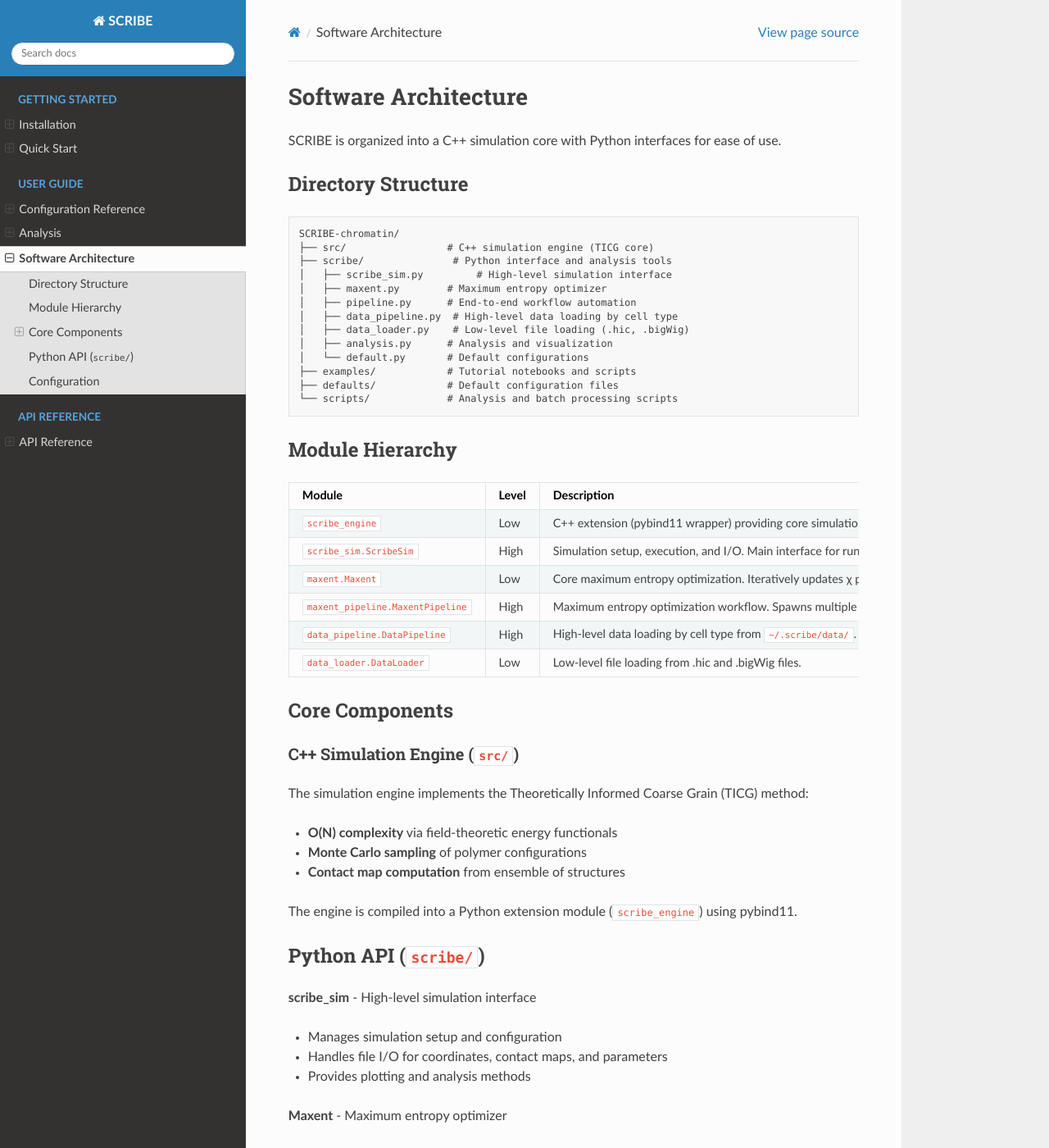
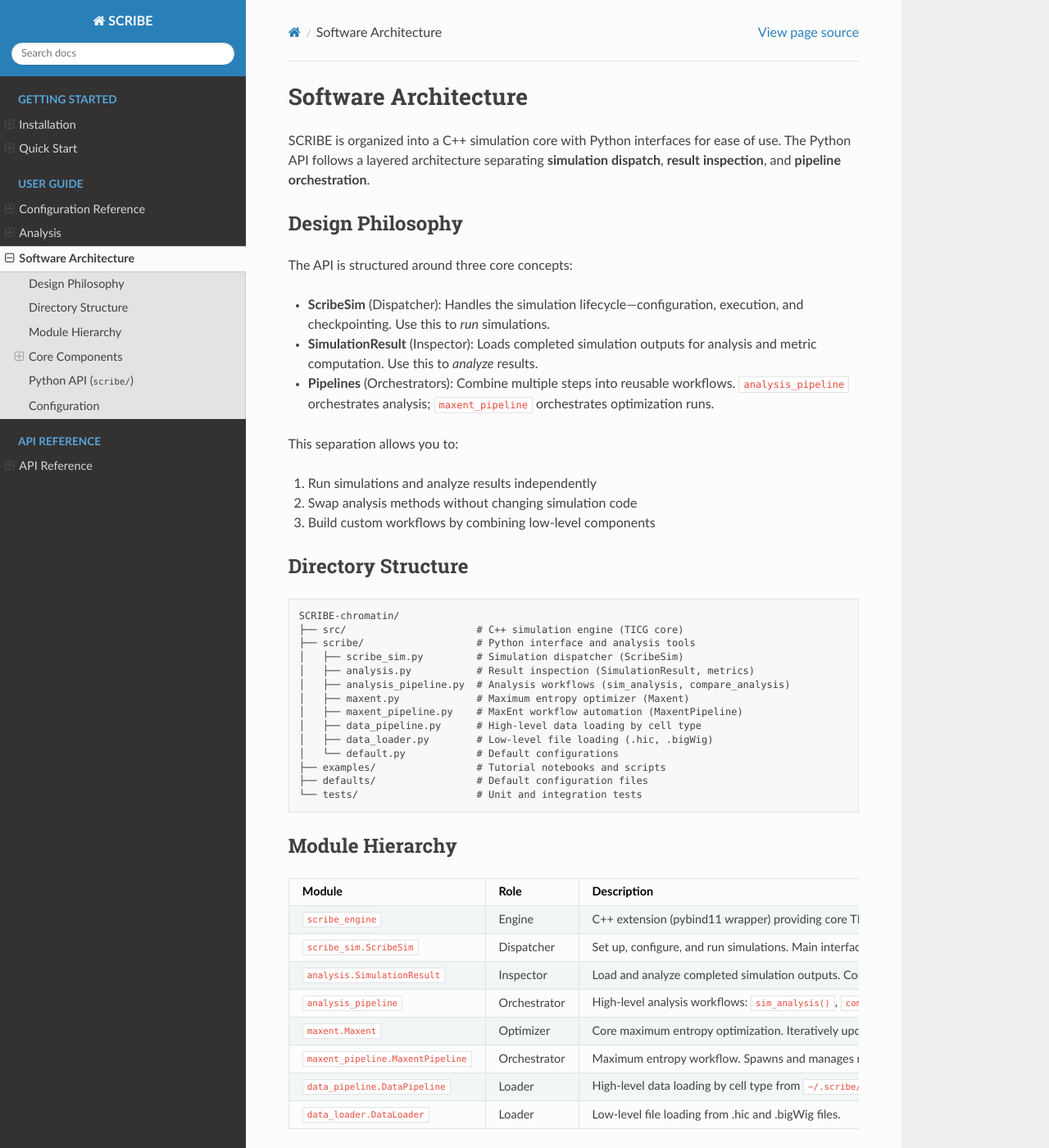
Before and after one commit to SorenKyhl/SCRIBE-chromatin, a Sphinx documentation site: the page built from docs/source/architecture.rst, in a window 1280 px wide and 1400 px high. Shown: the whole window at 82% size. Built offline with Sphinx 7.4.7 and the Read the Docs theme 3.1.0, drawn with Linux system fonts in a browser that asks for light colours; some of the changed text lies outside the part shown.

Commit message:
update docs: design philosophy

```diff
--- a/docs/source/architecture.rst
+++ b/docs/source/architecture.rst
@@ -2,6 +2,22 @@ Software Architecture
 =====================
 
 SCRIBE is organized into a C++ simulation core with Python interfaces for ease of use.
+The Python API follows a layered architecture separating **simulation dispatch**, **result inspection**, and **pipeline orchestration**.
+
+Design Philosophy
+-----------------
+
+The API is structured around three core concepts:
+
+- **ScribeSim** (Dispatcher): Handles the simulation lifecycle—configuration, execution, and checkpointing. Use this to *run* simulations.
+- **SimulationResult** (Inspector): Loads completed simulation outputs for analysis and metric computation. Use this to *analyze* results.
+- **Pipelines** (Orchestrators): Combine multiple steps into reusable workflows. ``analysis_pipeline`` orchestrates analysis; ``maxent_pipeline`` orchestrates optimization runs.
+
+This separation allows you to:
+
+1. Run simulations and analyze results independently
+2. Swap analysis methods without changing simulation code
+3. Build custom workflows by combining low-level components
 
 Directory Structure
 -------------------
@@ -9,18 +25,19 @@ Directory Structure
 .. code-block:: text
 
    SCRIBE-chromatin/
-   ├── src/                 # C++ simulation engine (TICG core)
-   ├── scribe/               # Python interface and analysis tools
-   │   ├── scribe_sim.py         # High-level simulation interface
-   │   ├── maxent.py        # Maximum entropy optimizer
-   │   ├── pipeline.py      # End-to-end workflow automation
-   │   ├── data_pipeline.py  # High-level data loading by cell type
-   │   ├── data_loader.py    # Low-level file loading (.hic, .bigWig)
-   │   ├── analysis.py      # Analysis and visualization
-   │   └── default.py       # Default configurations
-   ├── examples/            # Tutorial notebooks and scripts
-   ├── defaults/            # Default configuration files
-   └── scripts/             # Analysis and batch processing scripts
+   ├── src/                      # C++ simulation engine (TICG core)
+   ├── scribe/                   # Python interface and analysis tools
+   │   ├── scribe_sim.py         # Simulation dispatcher (ScribeSim)
+   │   ├── analysis.py           # Result inspection (SimulationResult, metrics)
+   │   ├── analysis_pipeline.py  # Analysis workflows (sim_analysis, compare_analysis)
+   │   ├── maxent.py             # Maximum entropy optimizer (Maxent)
+   │   ├── maxent_pipeline.py    # MaxEnt workflow automation (MaxentPipeline)
+   │   ├── data_pipeline.py      # High-level data loading by cell type
+   │   ├── data_loader.py        # Low-level file loading (.hic, .bigWig)
+   │   └── default.py            # Default configurations
+   ├── examples/                 # Tutorial notebooks and scripts
+   ├── defaults/                 # Default configuration files
+   └── tests/                    # Unit and integration tests
 
 
 Module Hierarchy
@@ -28,28 +45,34 @@ Module Hierarchy
 
 .. list-table::
    :header-rows: 1
-   :widths: 20 15 65
+   :widths: 25 15 60
 
    * - Module
-     - Level
+     - Role
      - Description
    * - ``scribe_engine``
-     - Low
-     - C++ extension (pybind11 wrapper) providing core simulation routines
+     - Engine
+     - C++ extension (pybind11 wrapper) providing core TICG simulation routines
    * - ``scribe_sim.ScribeSim``
-     - High
-     - Simulation setup, execution, and I/O. Main interface for running simulations.
+     - Dispatcher
+     - Set up, configure, and run simulations. Main interface for launching jobs.
+   * - ``analysis.SimulationResult``
+     - Inspector
+     - Load and analyze completed simulation outputs. Computes metrics and generates plots.
+   * - ``analysis_pipeline``
+     - Orchestrator
+     - High-level analysis workflows: ``sim_analysis()``, ``compare_analysis()``
    * - ``maxent.Maxent``
-     - Low
+     - Optimizer
      - Core maximum entropy optimization. Iteratively updates χ parameters.
    * - ``maxent_pipeline.MaxentPipeline``
-     - High
-     - Maximum entropy optimization workflow. Spawns multiple training runs.
+     - Orchestrator
+     - Maximum entropy workflow. Spawns and manages multiple training runs.
    * - ``data_pipeline.DataPipeline``
-     - High
+     - Loader
      - High-level data loading by cell type from ``~/.scribe/data/``.
    * - ``data_loader.DataLoader``
-     - Low
+     - Loader
      - Low-level file loading from .hic and .bigWig files.
 
 
@@ -70,32 +93,47 @@ The engine is compiled into a Python extension module (``scribe_engine``) using
 Python API (``scribe/``)
 ------------------------
 
-**scribe_sim** - High-level simulation interface
+**ScribeSim** - Simulation Dispatcher
 
 - Manages simulation setup and configuration
 - Handles file I/O for coordinates, contact maps, and parameters
-- Provides plotting and analysis methods
+- Runs equilibration and production phases
+- Use this to *launch* simulations
 
-**Maxent** - Maximum entropy optimizer
+**SimulationResult** - Result Inspector
+
+- Loads completed simulation outputs (contacts, energy, observables)
+- Computes metrics: SCC, RMSE, diagonal statistics
+- Generates analysis plots: contact maps, energy trajectories, χ matrices
+- Use this to *analyze* simulation results after they complete
+
+**analysis_pipeline** - Analysis Orchestrator
+
+- High-level functions combining multiple analysis steps
+- ``sim_analysis(sim)``: Full analysis of a single simulation
+- ``compare_analysis(sim)``: Compare simulation to experimental Hi-C
+- Saves publication-quality figures
+
+**Maxent** - Maximum Entropy Optimizer
 
 - Implements the iterative optimization loop
 - Updates χ parameters based on gradient of contact frequency differences
 - Tracks convergence metrics (loss, SCC, parameter updates)
 
-**MaxentPipeline** - Workflow automation
+**MaxentPipeline** - MaxEnt Orchestrator
 
 - Coordinates data loading, simulation, and optimization
 - Enables parameter sweeps (e.g., over number of principal components)
 - Manages output directory structure
 
-**DataPipeline** - High-level data loading
+**DataPipeline** - High-level Data Loader
 
 - Loads data by cell type name (e.g., "HCT116_auxin")
 - Automatically finds files in ``~/.scribe/data/``
 - Provides caching for processed Hi-C data
 - Methods: ``load_hic()``, ``load_chipseq()``, ``status()``
 
-**DataLoader** - Low-level file loading
+**DataLoader** - Low-level File Loader
 
 - Reads ENCODE bigWig files for ChIP-seq data
 - Reads .hic files for Hi-C contact maps
--- a/docs/source/quickstart.rst
+++ b/docs/source/quickstart.rst
@@ -151,7 +151,7 @@
 .. code-block:: python
 
    from scribe.maxent_pipeline import MaxentPipeline
-   from scribe import epilib as ep
+   from scribe import analysis
    from scribe import default
    import functools
    import numpy as np
@@ -163,7 +163,7 @@
 
    # Sweep over different numbers of principal components
    for k in range(1, 11):
-       seqs_method = functools.partial(ep.get_sequences, k=k)
+       seqs_method = functools.partial(analysis.get_sequences, k=k)
        pipe = MaxentPipeline(
            name=f"pc_{k}",
            gthic=experimental_hic,
```
Also changed, not shown: README.md (+40 -27 lines), docs/source/analysis.rst (+42 -14 lines), 1 other file.
